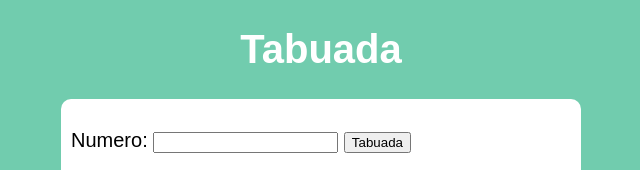
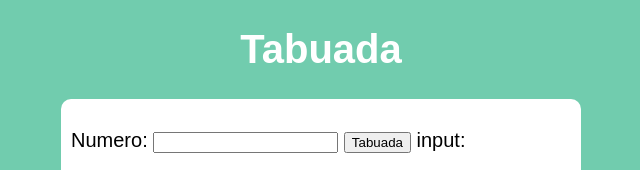
Before and after one commit to Elivelton0011/javascript, a plain HTML site: page aula14ex/ex16/index.html in a window 1280 px wide. Shown: the top 170 px of the page, 319-959 px from the left. Drawn offline with Linux system fonts and the light colour scheme.

Commit message:
modulo e

```diff
--- a/aula14ex/ex16/index.html
+++ b/aula14ex/ex16/index.html
@@ -15,7 +15,8 @@
             <p>Numero: <input type="number" name="txtn" id="txtn">
                 <input type="submit" value="Tabuada" onclick="
                 tabuada()">
-            </div></p>
+                input:</p>
+            </div>
 
         <div id="contador">
             <select name="tabuada" id="seltab" size="10">
```
